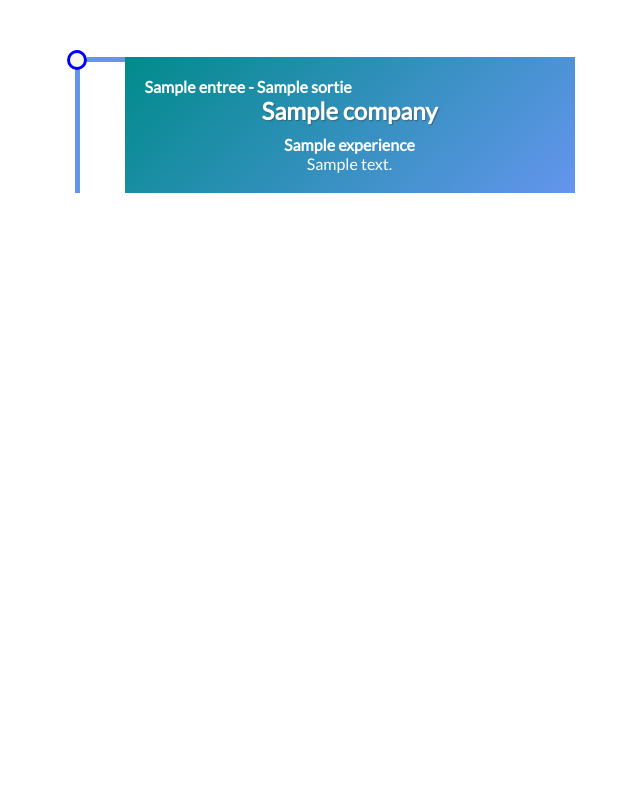
After one commit to JDBOC/MonCV, a Symfony app: template templates/experiences/timeline.html.twig in a window 1280 px wide. The commit adds this page. Shown: the whole page, without its empty margins (563-1203 px from the left). Run offline with Twig, Linux system fonts and the light colour scheme; the template is opened without the code that fills it: most values are stand-ins (such as "Sample title", 1, 10 or a date in 2020); some libraries are stand-ins or nearby versions.

Commit message:
rajout timeline experience

```diff
--- /dev/null
+++ b/public/css/timeline.css
@@ -0,0 +1,136 @@
+@import url(https://fonts.googleapis.com/css?family=Lato);
+*,
+*::before,
+*::after {
+    margin: 0;
+    padding: 0;
+    -webkit-box-sizing: border-box;
+    -moz-box-sizing: border-box;
+    box-sizing: border-box;
+}
+
+body {
+    font-size: 16px;
+    font-family: 'Lato', sans-serif;
+}
+
+.timeline {
+    color: #fff;
+}
+.timeline h1,
+.timeline ul li .content h2 {
+    text-shadow: 1px 1px 1px rgba(56, 56, 56, 0.5);
+}
+.timeline h1 {
+    background: darkcyan;
+    padding: 70px 0;
+    font-size: 2.5em;
+    text-align: center;
+}
+.timeline ul {
+
+    padding: 50px 0;
+}
+.timeline ul li {
+    background: cornflowerblue;
+    position: relative;
+    margin: 0 auto;
+    width: 5px;
+    padding-bottom: 40px;
+    list-style-type: none;
+}
+.timeline ul li:last-child {
+    padding-bottom: 7px;
+}
+.timeline ul li:before {
+    content: '';
+    background: #faf8eb;
+    position: absolute;
+    left: 50%;
+    top: 0;
+    transform: translateX(-50%);
+    -webkit-transform: translateX(-50%);
+    width: 20px;
+    height: 20px;
+    border: 3px solid blue;
+    -webkit-border-radius: 50%;
+    -moz-border-radius: 50%;
+    border-radius: 50%;
+}
+.timeline ul li .hidden {
+    opacity: 0;
+}
+.timeline ul li .content {
+    background: cornflowerblue;
+    position: relative;
+    top: 7px;
+    width: 450px;
+    padding: 20px;
+}
+.timeline ul li .content h2 {
+    color: #fff;
+    padding-bottom: 10px;
+    text-align: center;
+}
+.timeline ul li .content p {
+    text-align: center;
+}
+.timeline ul li .content:before {
+    content: '';
+    background: cornflowerblue;
+    position: absolute;
+    top: 0px;
+    width: 38px;
+    height: 5px;
+}
+.timeline ul li:nth-child(odd) .content {
+    left: 50px;
+    background: cornflowerblue;
+    background: -webkit-linear-gradient(-45deg, cornflowerblue, darkblue);
+    background: linear-gradient(-45deg, cornflowerblue, darkcyan);
+}
+.timeline ul li:nth-child(odd) .content:before {
+    left: -38px;
+}
+.timeline ul li:nth-child(even) .content {
+    left: calc(-450px - 45px);
+    background: cornflowerblue;
+    background: -webkit-linear-gradient(-45deg, cornflowerblue, darkblue);
+    background: linear-gradient(-45deg, cornflowerblue, darkcyan);
+}
+.timeline ul li:nth-child(even) .content:before {
+    right: -38px;
+}
+
+/* -------------------------
+   ----- Media Queries -----
+   ------------------------- */
+@media screen and (max-width: 1020px) {
+    .timeline ul li .content {
+        width: 41vw;
+    }
+
+    .timeline ul li:nth-child(even) .content {
+        left: calc(-41vw - 45px);
+    }
+}
+@media screen and (max-width: 700px) {
+    .timeline ul li {
+        margin-left: 20px;
+    }
+    .timeline ul li .content {
+        width: calc(100vw - 100px);
+    }
+    .timeline ul li .content h2 {
+        text-align: initial;
+    }
+    .timeline ul li:nth-child(even) .content {
+        left: 45px;
+        background: cornflowerblue;
+        background: -webkit-linear-gradient(-45deg, cornflowerblue, darkblue);
+        background: linear-gradient(-45deg, cornflowerblue, darkcyan);
+    }
+    .timeline ul li:nth-child(even) .content:before {
+        left: -33px;
+    }
+}
--- a/templates/experiences/index.html.twig
+++ b/templates/experiences/index.html.twig
@@ -27,8 +27,8 @@
             <tr>
                 <td>{{ experience.company }}</td>
                 <td>{{ experience.title }}</td>
-                <td>{{ experience.entree ? experience.entree|date('Y-m-d') : '' }}</td>
-                <td>{{ experience.sortie ? experience.sortie|date('Y-m-d') : '' }}</td>
+                <td>{{ experience.entree|date('Y-m-d') }}</td>
+                <td>{{ experience.sortie|date('Y-m-d') }}</td>
                 <td>{{ experience.descriptif }}</td>
                 <td>{{ experience.lieu }}</td>
                 <td>
--- /dev/null
+++ b/templates/experiences/timeline.html.twig
@@ -0,0 +1,42 @@
+{% block stylesheets %}
+  <link rel="stylesheet" href="{{ asset('css/timeline.css') }}">
+{% endblock %}
+{% block body %}
+<section class="timeline resume-section" id="experience">
+
+
+
+  <ul>
+    {% for experience in experiences %}
+    <li>
+      <div class="content">
+        {% if experience.id is even %}
+        <div class="row">
+          <h2>
+            <time>{{experience.company}}</time>
+          </h2>
+          <strong>{{ experience.entree|date('Y-m-d H:i:s') }} - {{ experience.sortie|date('Y-m-d H:i:s') }}</strong>
+        </div>
+{% else %}
+  <div class="row">
+
+    <strong>{{ experience.entree }} - {{ experience.sortie }}</strong>
+    <h2>
+      <time>{{experience.company}}</time>
+    </h2>
+  </div>
+  {% endif %}
+        <p><strong>{{ experience.title }}</strong>
+          <br>
+          {{ experience.descriptif }}
+      </div>
+    </li>
+{% endfor %}
+  </ul>
+</section>
+{% endblock %}
+
+
+{% block javascripts %}
+  <script>{{ asset('js/timeline.js') }}</script>
+{% endblock %}
```
Also changed, not shown: public/js/timeline.js (added, +25 -0 lines), templates/home/index.html.twig (+10 -32 lines).
